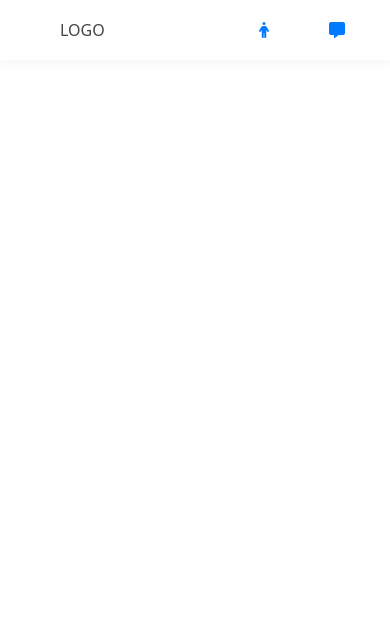
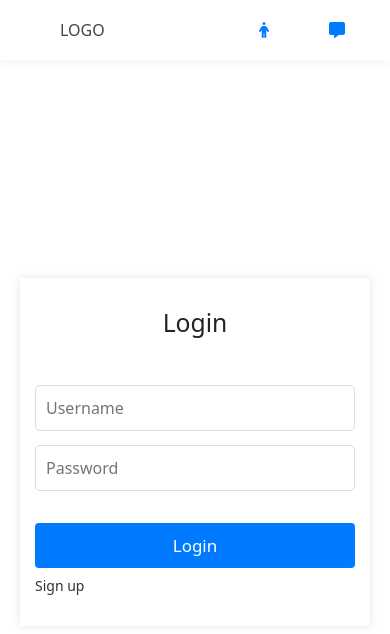
Before and after one commit to MikheilMusaelyan/carSite, a React (Vite) app: page /login in a window 390 px wide. Before the commit this address had no page. Shown: the top 634 px of the page. Built offline with nearby package versions, Linux system fonts and the light colour scheme.

Commit message:
add login css

```diff
--- a/package.json
+++ b/package.json
@@ -18,7 +18,8 @@
     "react": "^18.2.0",
     "react-dom": "^18.2.0",
     "react-redux": "^8.1.2",
-    "react-router-dom": "^6.15.0"
+    "react-router-dom": "^6.15.0",
+    "yup": "^1.2.0"
   },
   "devDependencies": {
     "@types/react": "^18.2.15",
--- a/src/App.tsx
+++ b/src/App.tsx
@@ -8,6 +8,7 @@ import Profile from './profile/profile'
 import Messages from './messages/messages'
 import {useRef, useState} from 'react'
 import { useSelector } from 'react-redux'
+import Login from './login/login'
 
 function App() {
   const [messageState, setMessageState] = useState('closed');
@@ -69,7 +70,8 @@ function App() {
         <Navbar />
 
         <Routes>
-          <Route path='/messages' element={<Messages />}></Route>
+          <Route path='/login' element={<Login />} />
+          <Route path='/messages' element={<Messages />} />
           <Route path="/profile" element={<Profile />} />
           <Route path="/" element={<Home />} />
           <Route path="/car/:id" element={<Item />} />
--- a/src/home/landingpage/landingpage.css
+++ b/src/home/landingpage/landingpage.css
@@ -152,6 +152,7 @@
 @media screen and (max-width: 800px){
     .landing-page{
         justify-content: center;
+        flex-direction: column;
     }
     .l-text{
         padding: 0 15px;
--- /dev/null
+++ b/src/login/login.css
@@ -0,0 +1,107 @@
+.login-main{
+    display: flex;
+    justify-content: center;
+    align-items: center;
+    min-height: calc(100svh - 60px);
+    padding: 30px;
+}
+.login-container {
+    max-height: 450px;
+    min-height: 450px;
+    display: flex;
+    max-width: 1000px;
+    box-shadow: 0px 0px 10px rgba(0, 0, 0, 0.1);
+}
+.login-h2{
+    text-align: center;
+    margin: 0 0 40px 0;
+}
+.login-form {
+    display: flex;
+    align-items: center;
+    justify-content: center;
+    background-color: #fff;
+    border-radius: 5px;
+    max-width: 800px;
+    padding: 30px;
+}
+.form{
+    width: 400px;
+}
+.login-form input {
+    width: 100%;
+    padding: 10px;
+    margin: 7px 0;
+    border: 1px solid #ddd;
+    outline: none;
+    border-radius: 5px;
+    font-size: 16px;
+}
+
+.login-button{
+    padding: 10px;
+    opacity: 1;
+    font-size: 17px;
+    margin: 25px 0 0 0;
+}
+
+.login-image-wrap{
+    height: 100%;
+    display: flex;
+    align-items: center;
+    justify-content: center;
+    overflow: hidden
+}
+.login-image{
+    max-height: 450px;
+}
+.signup{
+    text-decoration: none;
+    cursor: pointer;
+    color: rgb(50, 50, 50);
+    padding: 7px 15px 15px 0;
+    font-size: 14px;
+    width: max-content;
+    display: block;
+}
+.signup:hover{
+    color: black;
+}
+
+@media screen and (min-width: 2000px) {
+    .login-image{
+        max-height: 550px;
+    }
+}
+
+@media (max-width: 820px) {
+    .login-container{
+        width: 100%;
+        min-height: initial;
+    }
+    .login-form{
+        width: 60%;
+    }
+    .form{
+        width: 100%;
+    }
+    .login-image-main-wrap{
+        width: 40%;
+    }
+    .login-image{
+        width: 100%;
+        max-height: initial;
+    }
+}
+@media (max-width: 700px) {
+    .login-image-main-wrap{
+        display: none;
+    }
+    .login-form{
+        width: 100%;
+        padding: 30px 15px 15px 15px;
+    }
+    .login-main{
+        padding: 20px;
+    }
+}
--- /dev/null
+++ b/src/login/login.tsx
@@ -0,0 +1,24 @@
+import './login.css'
+
+export default function Login() {
+    return (
+        <div className="login-main">
+            <div className="login-container">
+                <div className="login-image-main-wrap">
+                    <div className="login-image-wrap">
+                        <img src="https://images.unsplash.com/photo-1520116468816-95b69f847357?ixlib=rb-4.0.3&ixid=M3wxMjA3fDB8MHxwaG90by1wYWdlfHx8fGVufDB8fHx8fA%3D%3D&auto=format&fit=crop&w=1887&q=80" className="login-image" />
+                    </div>
+                </div>
+                <div className="login-form">
+                    <form className='form'>
+                        <h2 className="login-h2">Login</h2>
+                        <input type="text" placeholder="Username" required />
+                        <input type="password" placeholder="Password" required />
+                        <button type="submit" className='message-button login-button'>Login</button>
+                        <a className="signup">Sign up</a>
+                    </form>
+                </div>
+            </div>
+        </div>
+    );
+}
```
Also changed, not shown: 1 other file (tests, documents, lock files or other folders).
